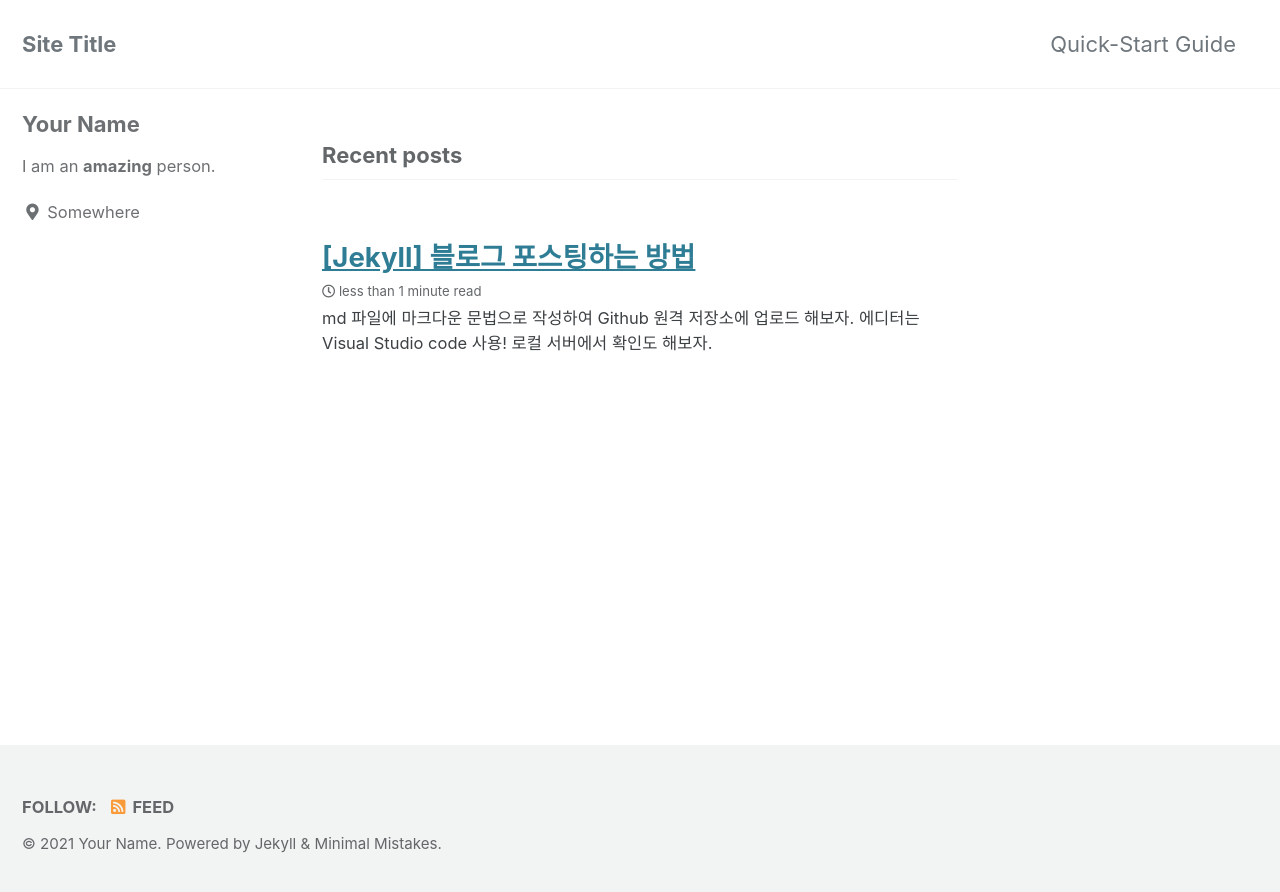
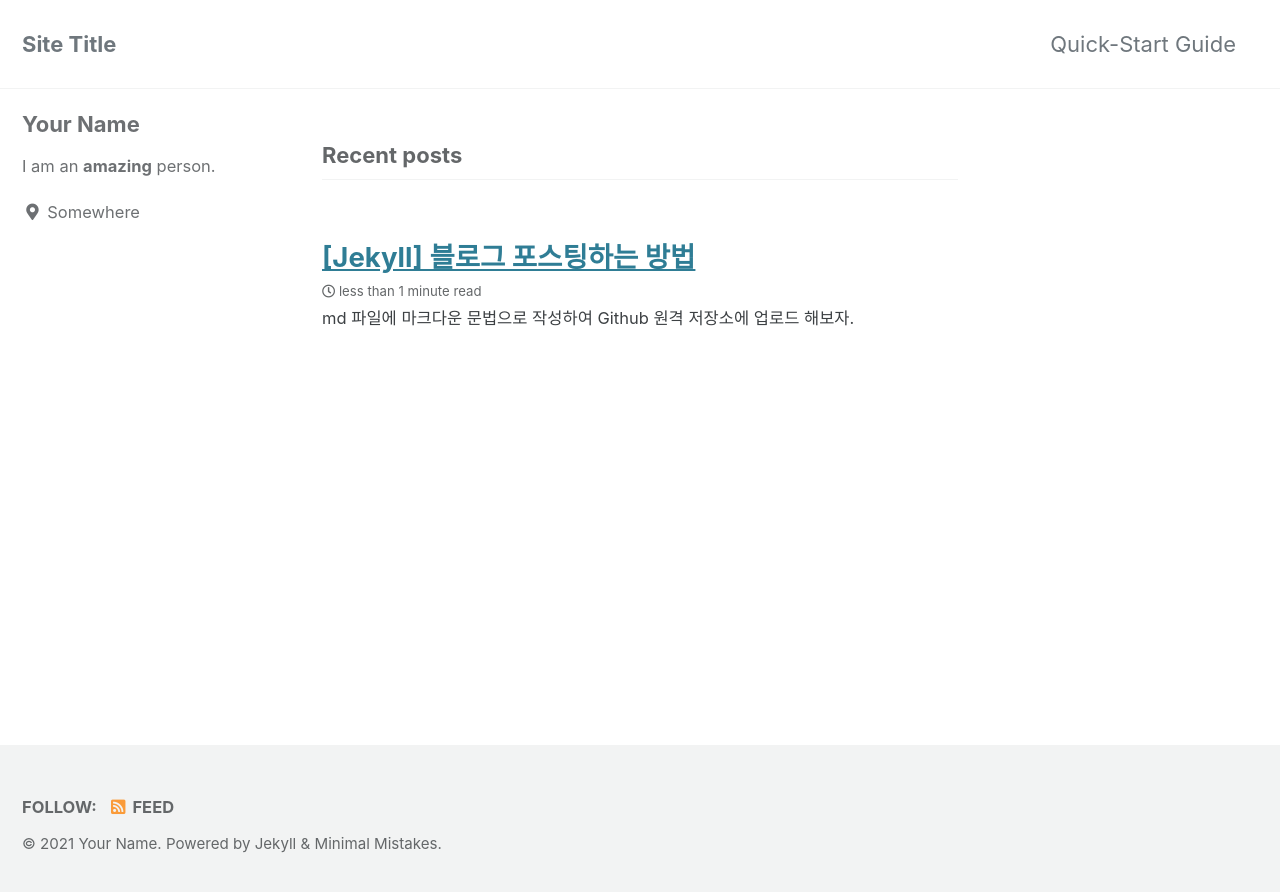
Before and after one commit to redshrimp0310/redshrimp0310.github.io, a Jekyll site: the page built from index.html, in a window 1280 px wide. Shown: the top 892 px of the page. Built offline with Jekyll 4.4.1, drawn with Linux system fonts in a browser that asks for light colours; cached includes are drawn as plain includes; the list of posts is cut into pages by our own code.

Commit message:
Update 2021-12-07-my-first-post.md

```diff
--- a/_posts/2021-12-07-my-first-post.md
+++ b/_posts/2021-12-07-my-first-post.md
@@ -1,6 +1,6 @@
 ---
 title:  "[Jekyll] 블로그 포스팅하는 방법"
-excerpt: "md 파일에 마크다운 문법으로 작성하여 Github 원격 저장소에 업로드 해보자. 에디터는 Visual Studio code 사용! 로컬 서버에서 확인도 해보자. "
+excerpt: "md 파일에 마크다운 문법으로 작성하여 Github 원격 저장소에 업로드 해보자."
 
 categories:
   - Blog
```
Also changed, not shown: other parts of _posts/2021-12-07-my-first-post.md (+0 -3 lines).
